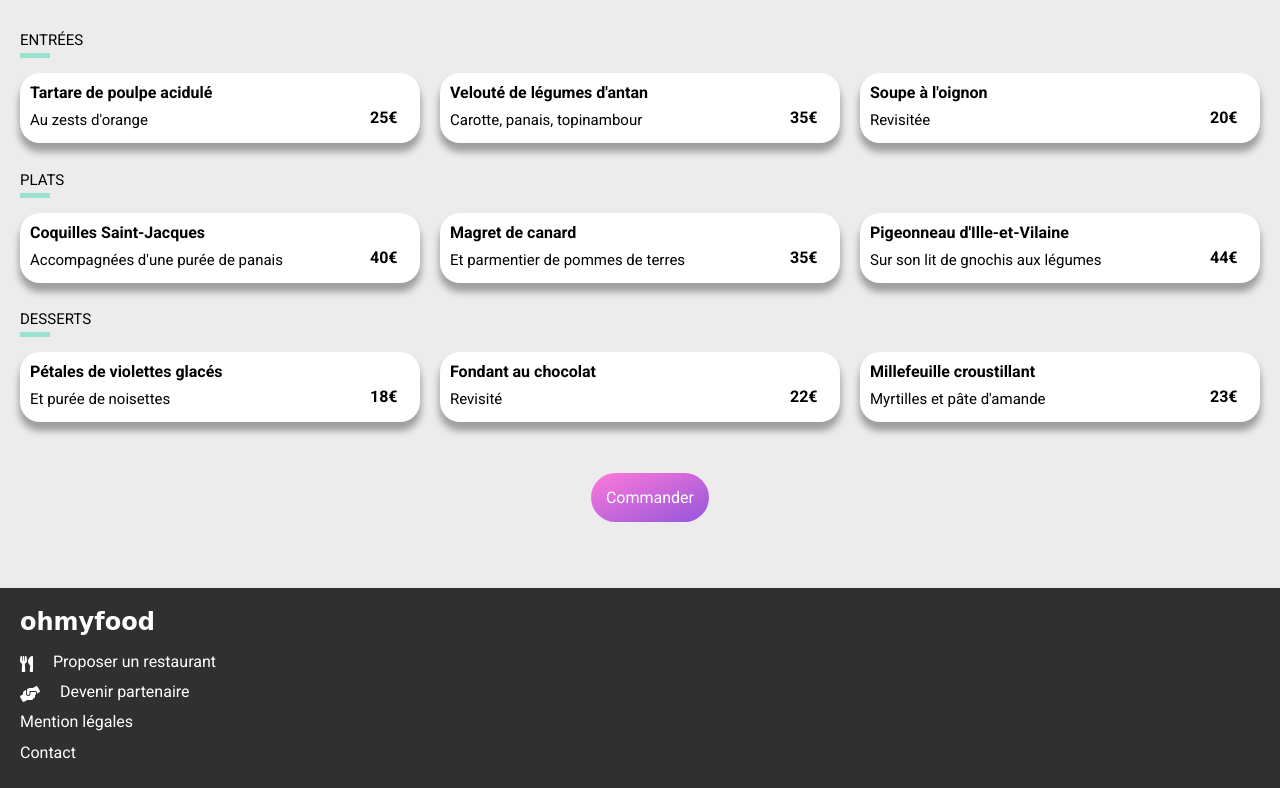
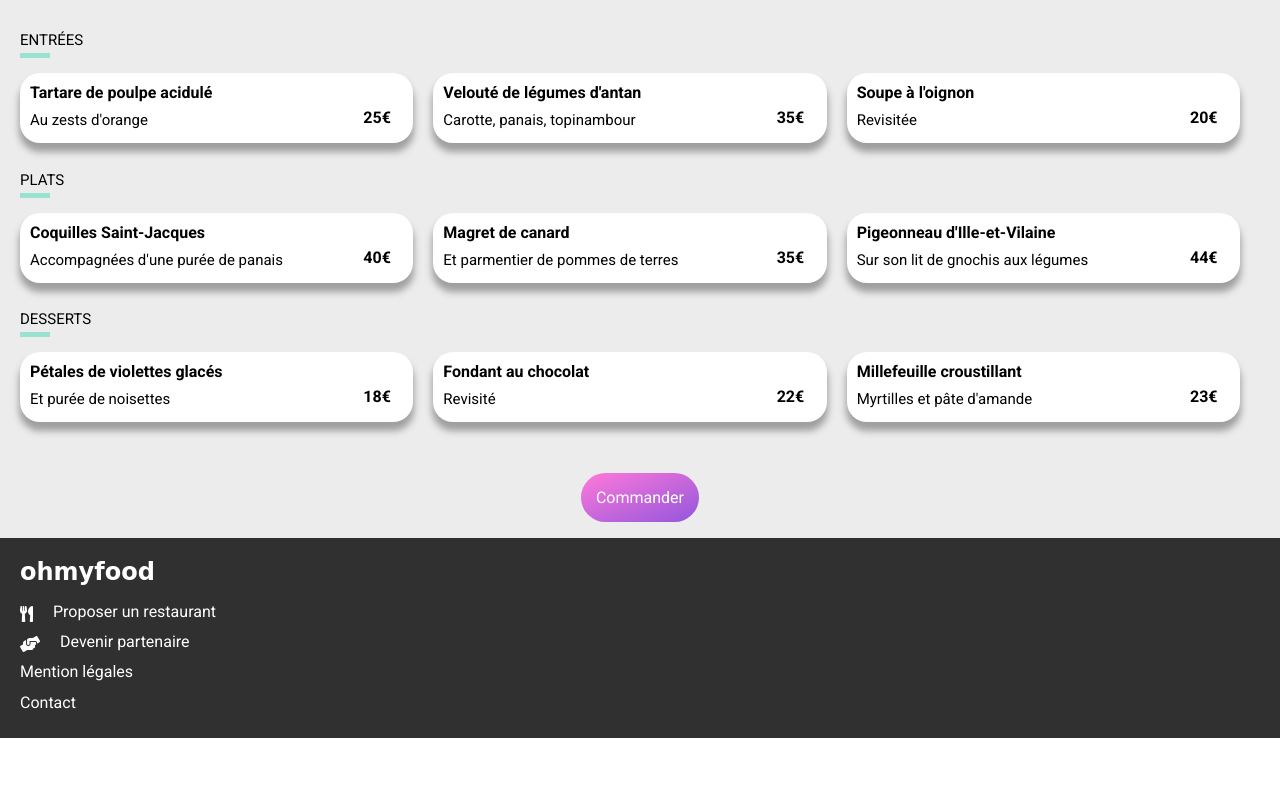
Before and after one commit to slmtrbls/Projet3-OC, a website: page francaise.html in a window 1280 px wide. Shown: the part 374-1162 px from the top of the page. After the commit the page ends 1112 px from the top, so only its background shows below. Drawn offline with Linux system fonts and the light colour scheme; a web font is replaced by a local one.

Commit message:
last update

```diff
--- a/sass/composant/menu.scss
+++ b/sass/composant/menu.scss
@@ -5,7 +5,7 @@
     margin-top: -50px;
     padding-bottom: 50px;
     height: auto;
-    padding-left: 20px;
+    padding: 0 20px;
 
     &__entree{
         display: flex;
```
Also changed, not shown: css/styles.css.
